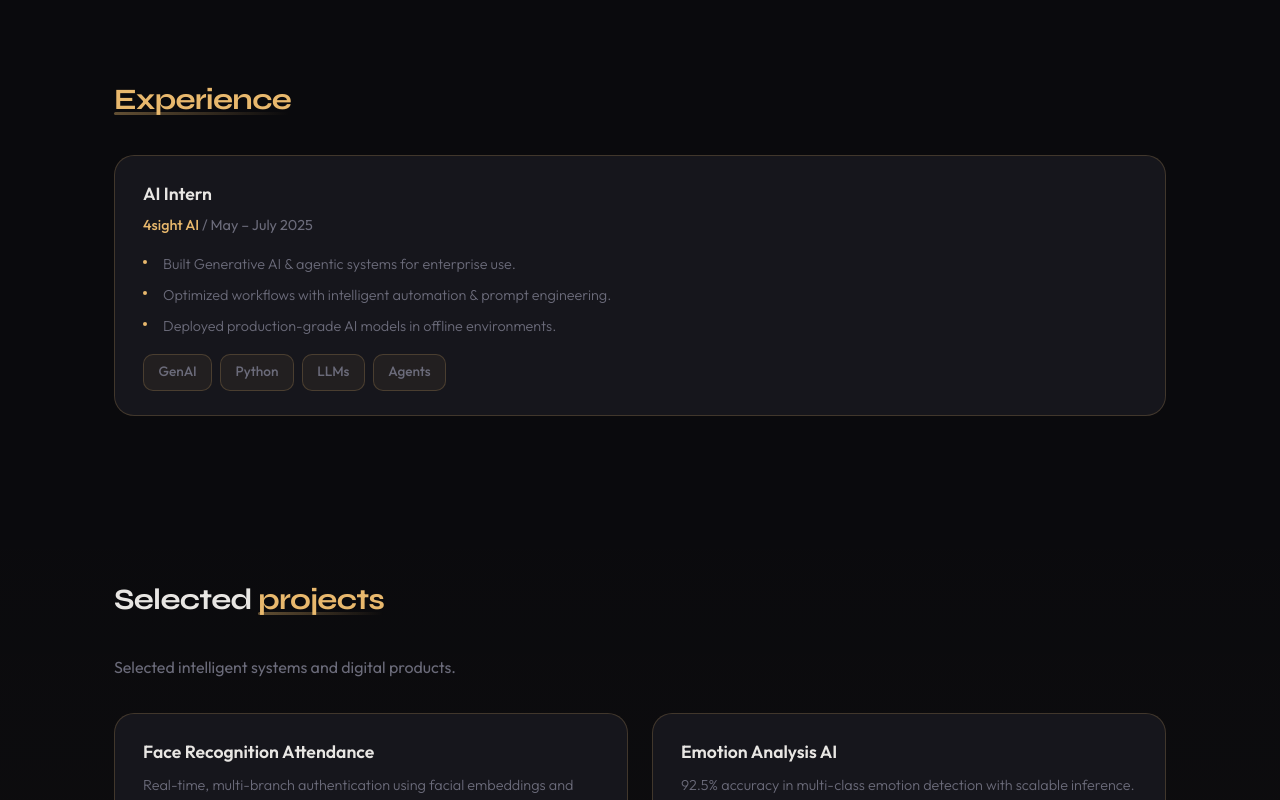
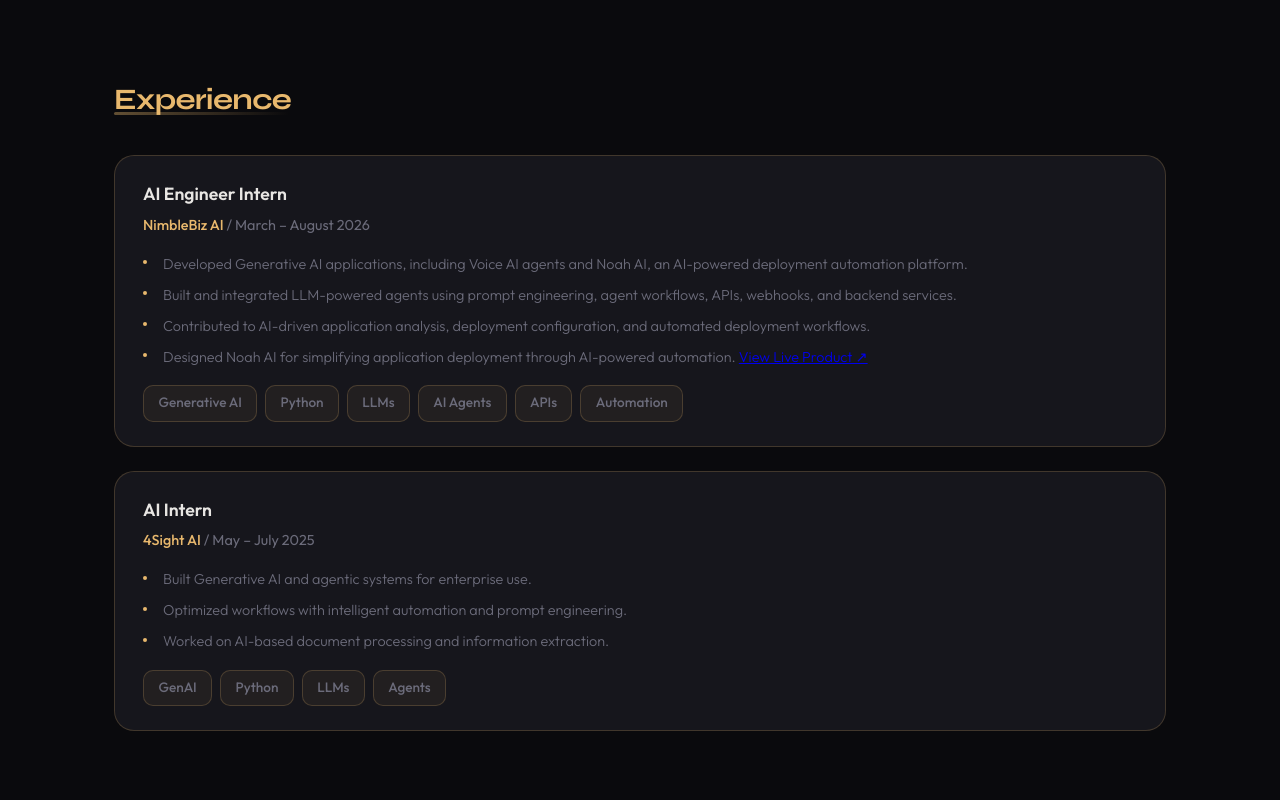
Before and after one commit to Aravind56565657/my-portifolio, a React (Vite) app: page / in a window 1280 px wide. Shown: the part 2000-2800 px from the top of the page. Built offline with nearby package versions, Linux system fonts and the light colour scheme.

Commit message:
updating the experience section

```diff
--- a/src/components/Experience/Experience.jsx
+++ b/src/components/Experience/Experience.jsx
@@ -6,20 +6,95 @@ export default function Experience() {
   return (
     <Section id="experience" title="Experience">
       <div className="timeline-list">
-        <AnimateReveal as="article" className="experience-item card animate-item">
-          <h3>AI Intern</h3>
-          <p className="exp-meta">4sight AI <span>/ May – July 2025</span></p>
+
+        {/* NimbleBiz AI */}
+        <AnimateReveal
+          as="article"
+          className="experience-item card animate-item"
+        >
+          <h3>AI Engineer Intern</h3>
+
+          <p className="exp-meta">
+            NimbleBiz AI <span>/ March – August 2026</span>
+          </p>
+
           <ul>
-            <li>Built Generative AI &amp; agentic systems for enterprise use.</li>
-            <li>Optimized workflows with intelligent automation &amp; prompt engineering.</li>
-            <li>Deployed production-grade AI models in offline environments.</li>
+            <li>
+              Developed Generative AI applications, including Voice AI agents
+              and Noah AI, an AI-powered deployment automation platform.
+            </li>
+            <li>
+              Built and integrated LLM-powered agents using prompt engineering,
+              agent workflows, APIs, webhooks, and backend services.
+            </li>
+            <li>
+              Contributed to AI-driven application analysis, deployment
+              configuration, and automated deployment workflows.
+            </li>
+            <li>
+              Designed Noah AI for simplifying application deployment through
+              AI-powered automation.
+              {' '}
+              <a
+                href="https://noahops.com"
+                target="_blank"
+                rel="noopener noreferrer"
+                className="experience-link"
+              >
+                View Live Product ↗
+              </a>
+            </li>
           </ul>
+
           <div className="exp-tags">
-            {['GenAI', 'Python', 'LLMs', 'Agents'].map((tag) => (
-              <span key={tag} className="tag exp-tag">{tag}</span>
+            {[
+              'Generative AI',
+              'Python',
+              'LLMs',
+              'AI Agents',
+              'APIs',
+              'Automation',
+            ].map((tag) => (
+              <span key={tag} className="tag exp-tag">
+                {tag}
+              </span>
             ))}
           </div>
         </AnimateReveal>
+
+        {/* 4Sight AI */}
+        <AnimateReveal
+          as="article"
+          className="experience-item card animate-item"
+        >
+          <h3>AI Intern</h3>
+
+          <p className="exp-meta">
+            4Sight AI <span>/ May – July 2025</span>
+          </p>
+
+          <ul>
+            <li>
+              Built Generative AI and agentic systems for enterprise use.
+            </li>
+            <li>
+              Optimized workflows with intelligent automation and prompt
+              engineering.
+            </li>
+            <li>
+              Worked on AI-based document processing and information extraction.
+            </li>
+          </ul>
+
+          <div className="exp-tags">
+            {['GenAI', 'Python', 'LLMs', 'Agents'].map((tag) => (
+              <span key={tag} className="tag exp-tag">
+                {tag}
+              </span>
+            ))}
+          </div>
+        </AnimateReveal>
+
       </div>
     </Section>
   )
```
